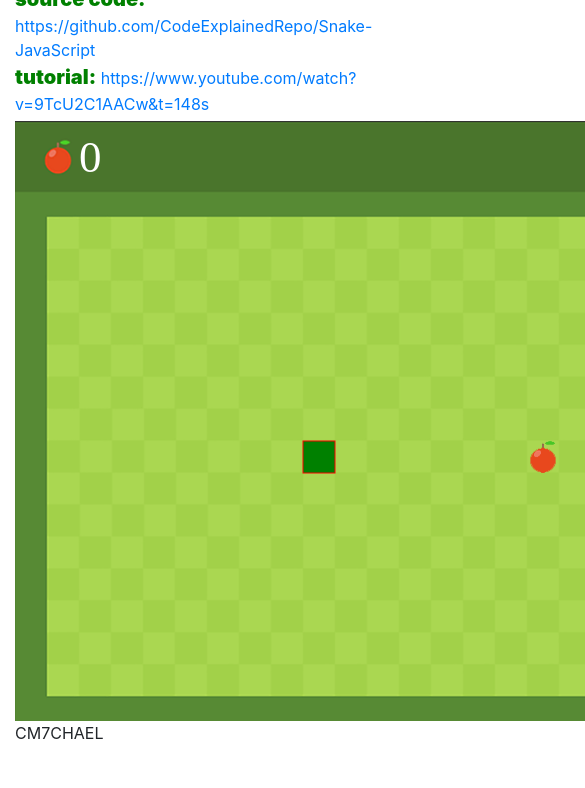
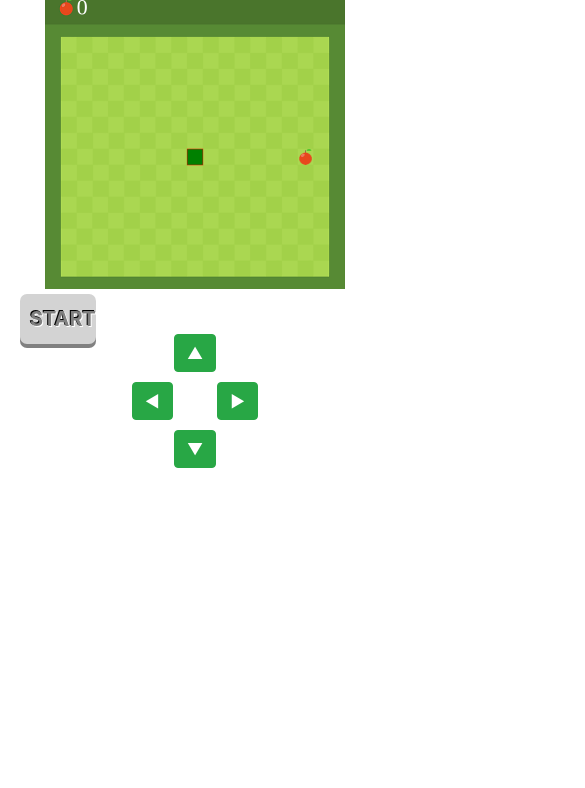
Before and after one commit to CM7CHAEL/game-js, a plain HTML site: page index.html in a window 390 px wide. Shown: the part 56-844 px from the top of the page, 585 px wide, since content can reach past the window. Drawn offline with nearby package versions, Linux system fonts and the light colour scheme.

Commit message:
options movil

```diff
--- a/index.html
+++ b/index.html
@@ -3,6 +3,7 @@
 <head>
   <meta charset="UTF-8">
   <meta name="viewport" content="width=device-width, initial-scale=1.0">
+  <link rel="icon" type="image/png" href="https://encrypted-tbn0.gstatic.com/images?q=tbn%3AANd9GcTr8U_slRRRrgpomuGcxpKujXh6cOe7Y7MaTq1Vjr8Y7QgkbGw6" />
   <link rel="stylesheet" href="style.css">
   <link rel="stylesheet" href="https://stackpath.bootstrapcdn.com/bootstrap/4.4.1/css/bootstrap.min.css" integrity="sha384-Vkoo8x4CGsO3+Hhxv8T/Q5PaXtkKtu6ug5TOeNV6gBiFeWPGFN9MuhOf23Q9Ifjh" crossorigin="anonymous">
   <title>Snake</title>
@@ -23,7 +24,7 @@
   </nav>
   <div class="container">
     <div class="row">
-      <div class="col-sm">
+      <div class="col-sm content">
         <span>source code:</span> <a href="https://github.com/CodeExplainedRepo/Snake-JavaScript">https://github.com/CodeExplainedRepo/Snake-JavaScript</a> <br>
         <span>tutorial:</span> <a href="https://www.youtube.com/watch?v=9TcU2C1AACw&t=148s">https://www.youtube.com/watch?v=9TcU2C1AACw&t=148s</a>
       </div>
@@ -31,7 +32,14 @@
         <canvas id="snake" width="608" height="600"></canvas>
       </div>
       <div class="col-sm">
-        <p>CM7CHAEL</p>
+        <p class="content">CM7CHAEL</p>
+          <span class='start-btn' onclick="document.location.reload();">START</span>
+          <div class="btns" style="text-align:center">
+            <button onclick="moveDirection(event, 'up')" type="button" class="btn btn-success">▲</button><br><br>
+            <button onclick="moveDirection(event,'left')" type="button" class="btn btn-success izq">◄</button>
+            <button onclick="moveDirection(event, 'right')" type="button" class="btn btn-success  ">►</button><br><br>
+            <button onclick="moveDirection(event, 'down')" type="button" class="btn btn-success">▼</button>
+          </div>
       </div>
     </div>
   </div>
--- a/index.js
+++ b/index.js
@@ -46,18 +46,18 @@ let score = 0;
 let d;
 document.addEventListener('keydown', moveDirection);
 
-function moveDirection (event) {
+function moveDirection (event, move) {
   let key = event.keyCode;
-  if (key == 37 && d != 'RIGHT') {
+  if (key == 37 && d != 'RIGHT' || move === 'left') {
     left.play();
     d = 'LEFT';
-  } else if (key == 38 && d != 'DOWN') {
+  } else if (key == 38 && d != 'DOWN' || move === 'up' ) {
     d = 'UP';
     up.play();
-  } else if (key == 39 && d != 'LEFT') {
+  } else if (key == 39 && d != 'LEFT' || move === 'right') {
     d = 'RIGHT';
     right.play();
-  } else if (key == 40 && d != 'UP') {
+  } else if (key == 40 && d != 'UP' || move === 'down') {
     d = 'DOWN';
     down.play();
   }
@@ -114,8 +114,8 @@ function draw () {
     clearInterval(game);
     dead.play();
     setTimeout(() => {
-      document.location.reload();
-    }, 2000);
+      alert('Game over papu :/')
+    }, 1000);
   }
   snake.unshift(newHead);
   ctx.fillStyle = 'white';
--- a/style.css
+++ b/style.css
@@ -1,5 +1,12 @@
 body {
   background-color: #eee;
+}
+
+button {
+  margin-top:-20px !important;
+}
+.izq {
+  margin-right: 40px;
 }
 
 .container {
@@ -17,3 +24,38 @@ span {
   font-size: 20px;
   font-weight: 900;
 }
+
+@media (max-width: 768px) {
+  canvas {
+    height: 300px;
+    width: 300px;
+  }
+  .content {
+    display:none;
+  }
+}
+@media (min-width: 768px) {
+  .btns {
+    display:none;
+  }
+}
+
+.start-btn:active {
+	box-shadow: none;
+	position: relative;
+	top: .2em;
+}
+
+.start-btn{
+  text-align: center;
+  display: inline-block;
+  margin:5px;
+  font-weight: bold;
+  padding: 10px 0 10px 10px ;
+  background-color: lightgray;
+  text-shadow: -1px -1px black, 1px 1px white;
+  color: gray;
+  border-radius: 7px;
+  box-shadow: 0 .2em gray;
+  cursor: pointer;
+}
```
